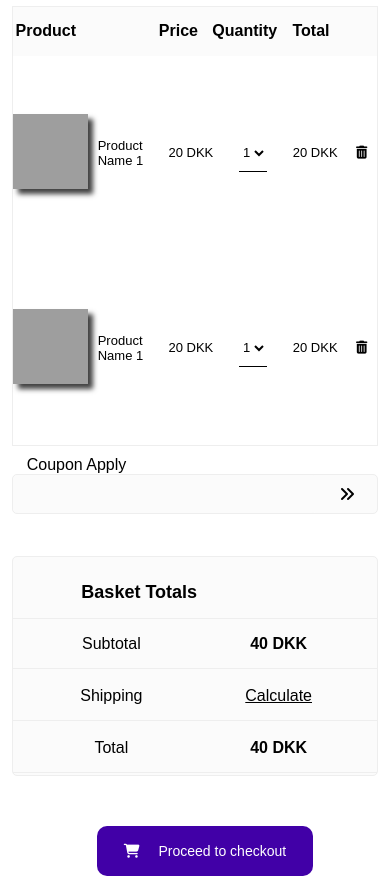
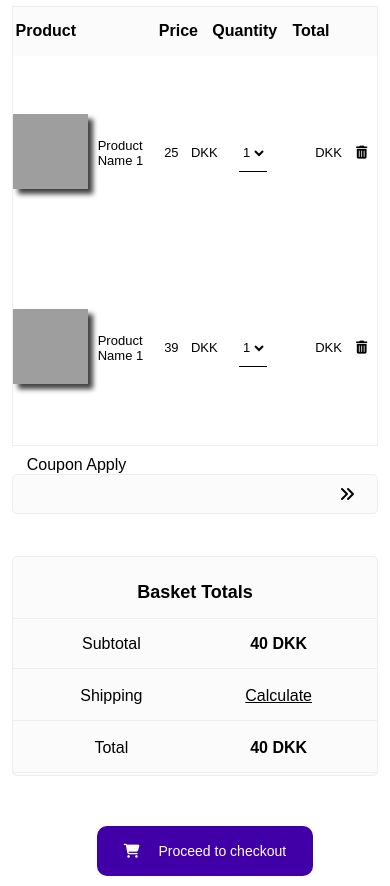
Before and after one commit to patr612e/giftee, a plain HTML site: page cart.html in a window 390 px wide. Shown: the part 74-960 px from the top of the page. Drawn offline with Linux system fonts and the light colour scheme; grey boxes are pictures that could not be loaded; a web font is replaced by a local one.

Commit message:
cart responsive + js

```diff
--- a/cart.html
+++ b/cart.html
@@ -63,9 +63,12 @@
             <div class="product-2-row">
                 <div> <img src="https://source.unsplash.com/random" alt="product_image" /></div>
                 <div> Product Name 1</div>
-                <div> 20 DKK</div>
+                <div class='priceContainer'>
+                  <span id='itemPriceValue'>25</span>
+                  <span> DKK</span>
+                </div>
                 <div>
-                <select id="quantity" name="quantity">
+                <select onchange="getFinalPrice();" id="quantity" name="quantity">
                     <option value="1">1</option>
                     <option value="2">2</option>
                     <option value="3">3</option>
@@ -76,16 +79,22 @@
                     <option value="8">8</option>
                     <option value="9">9</option>
                 </select> </div>
-                <div> 20 DKK</div>
+                <div class='priceContainer'>
+                  <span id=finalPrice> </span>
+                  <span>DKK</span>
+                  </div>
                 <div> <i class="fa fa-trash" aria-hidden="true"></i>
                 </div>
             </div>
             <div id='product-2-line'class="product-2-row">
               <div> <img src="https://source.unsplash.com/random" alt="product_image" /></div>
               <div> Product Name 1</div>
-                <div> 20 DKK</div>
+              <div class='priceContainer'>
+                <span id='itemPriceValue'>39</span>
+                <span> DKK</span>
+              </div>
               <div>
-                <select id="quantity" name="quantity">
+              <select onchange="getFinalPrice();" id="quantity" name="quantity">
                   <option value="1">1</option>
                   <option value="2">2</option>
                   <option value="3">3</option>
@@ -96,8 +105,12 @@
                   <option value="8">8</option>
                   <option value="9">9</option>
               </select> </div>
-                <div> 20 DKK</div>
-                <div> <i class="fa fa-trash" aria-hidden="true"></i> </div>
+              <div class='priceContainer'>
+                <span id=finalPrice> </span>
+                <span>DKK</span>
+                </div>
+              <div> <i class="fa fa-trash" aria-hidden="true"></i>
+              </div>
             </div>
         </div>
         <div class="product-checkout">
@@ -185,6 +198,19 @@
       </div>
     </footer>
     <script>
+
+      function getFinalPrice(){
+      let subTotalText = document.getElementById('itemPriceValue').textContent
+      let subTotalInt = parseInt(subTotalText)
+      let quantity = document.getElementById('quantity').value
+      let finalPriceInt = subTotalInt * quantity ;
+      let finalPrice = document.getElementById('finalPrice').innerHTML = finalPriceInt
+
+    }
+
+
+
+
      const input = document.getElementById('input-container');
 
       input.addEventListener('focusin', (event) => {
--- a/css/cart.css
+++ b/css/cart.css
@@ -142,7 +142,7 @@
 }
 
 
-@media screen and (max-width: 900px) {
+@media screen and (max-width: 1105px) {
     .products-container {
         display: grid;
         width: 100%;
@@ -160,6 +160,10 @@
         width: 75px;
         margin-right: 10px;
     }
+    .basket-title{
+        display: grid;
+        grid-template-columns: 1fr
+    }
 
     .checkout-button {
         justify-self: center;
@@ -173,33 +177,7 @@
     }
   }
 
-  /* @media screen and (max-width: 650px) {
-    .products-grid {
-      grid-template-columns: repeat(2, 1fr);
-    }
-
-    #filters {
-      grid-template-columns: 1fr 1fr;
-      grid-template-rows: 1fr 1fr;
-      row-gap: 3rem;
-    }
-
-    .dropdown-age {
-      grid-column: 1/2;
-    }
-
-    .dropdown-sorting {
-      grid-column: 2/3;
-    }
-
-    .range-slider-container {
-      grid-column: 1/3;
-      grid-row: 2/3;
-    }
+  .priceContainer{
+      display: grid;
+      grid-template-columns: 1fr 1fr
   }
-
-  @media screen and (max-width: 500px) {
-    .products-grid {
-      grid-template-columns: 1fr;
-    }
-  } */
```
Lines whose indentation alone changed are shown as unchanged.
